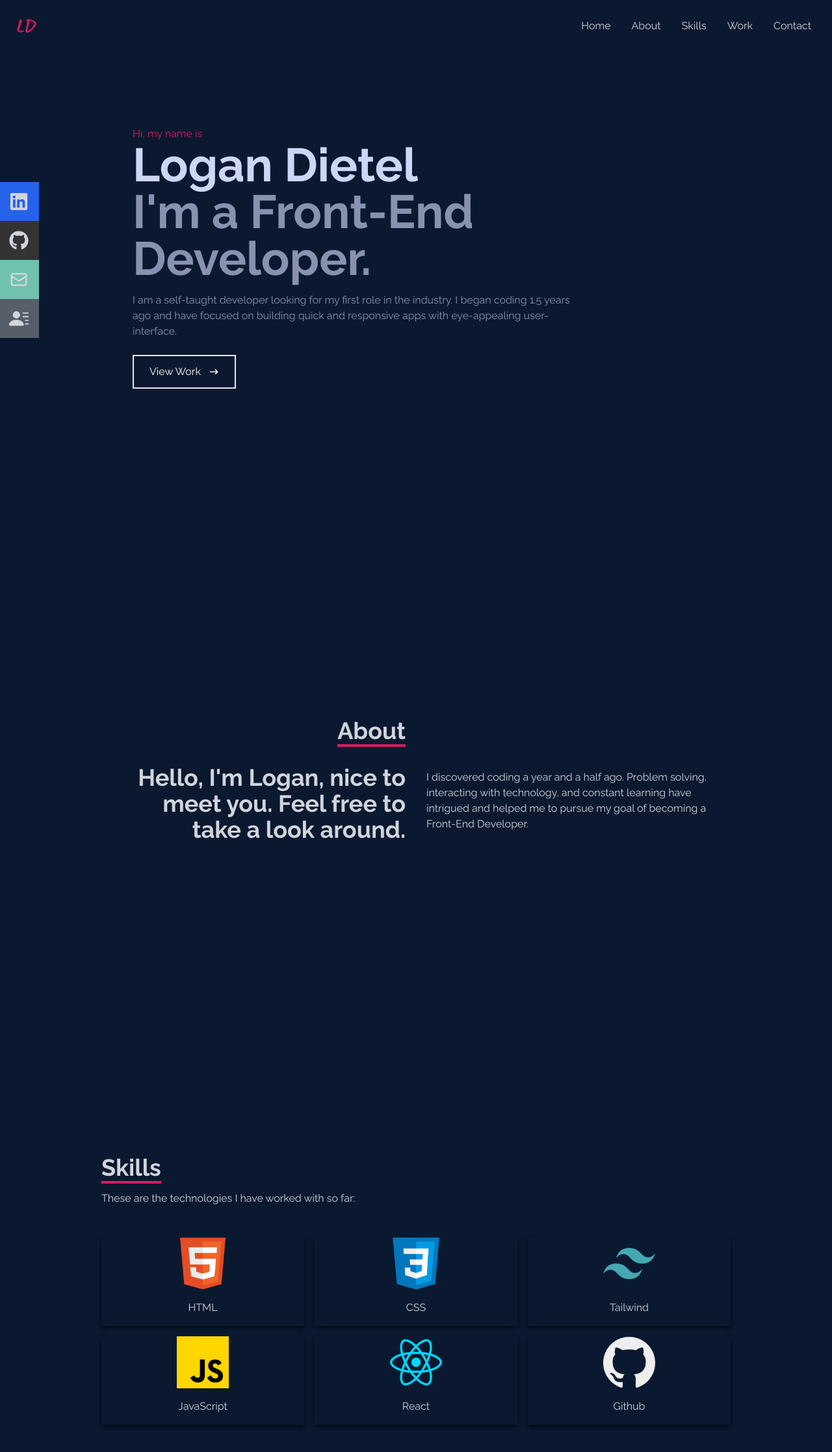
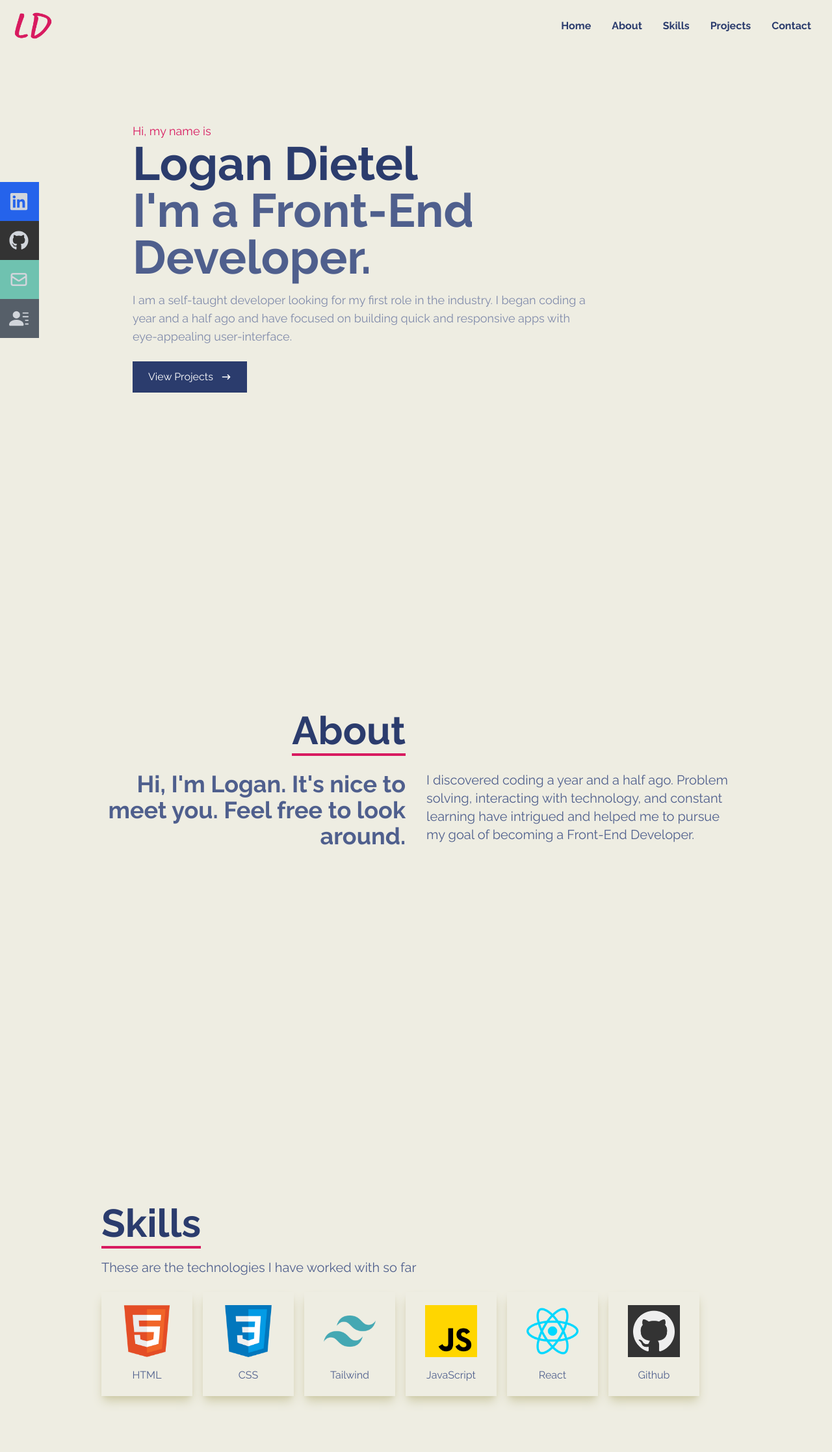
Before and after one commit to logjscript/Portfolio-Site, a React (Vite) app: page / in a window 1280 px wide. Shown: the top 2234 px of the page at 65% size. Built offline with nearby package versions, Linux system fonts and the light colour scheme.

Commit message:
Change color scheme for page and change grid layout for Skills

```diff
--- a/src/components/About.jsx
+++ b/src/components/About.jsx
@@ -2,21 +2,19 @@ import React from 'react'
 
 const About = () => {
     return (
-        <div name='about' className='w-full h-screen bg-[#0a192f] text-gray-300'>
+        <div name='about' className='w-full h-screen bg-[#EEEDE2] text-gray-300 px-16 mx-auto'>
             <div className='flex flex-col justify-center items-center w-full h-full'>
-                <div className='max-w-[1000px] w-full px-4 grid grid-cols-2 gap-8'>
-                    <div className='sm:text-right pb-8 pl-4'>
-                        <p className='text-4xl font-bold inline border-b-4 border-[#d81b60]'>About</p>
+                <div className='max-w-[1000px] w-full text-left sm:grid sm:grid-cols-2 sm:gap-8 sm:text-right'>
+                    <div className='pb-8'>
+                        <p className='text-6xl text-[#2b3c6d] font-bold inline border-b-4 border-[#d81b60]'>About</p>
                     </div>
-
-                    <div></div>
                 </div>
-                <div className='max-w-[1000px] w-full grid sm:grid-cols-2 gap-8 px-8'>
+                <div className='max-w-[1000px] w-full grid sm:grid-cols-2 gap-8 text-[#4f5f8d]'>
                     <div className='sm:text-right text-4xl font-bold'>
-                        <p>Hello, I'm Logan, nice to meet you. Feel free to take a look around.</p>
+                        <p>Hi, I'm Logan. It's nice to meet you. Feel free to look around.</p>
                     </div>
                     <div>
-                        <p className='sm:pt-2'>I discovered coding a year and a half ago. Problem solving, interacting with technology, and constant learning have intrigued and helped me to pursue my goal of becoming a Front-End Developer. </p>
+                        <p className='text-xl'>I discovered coding a year and a half ago. Problem solving, interacting with technology, and constant learning have intrigued and helped me to pursue my goal of becoming a Front-End Developer. </p>
                     </div>
                 </div>
             </div>
--- a/src/components/Home.jsx
+++ b/src/components/Home.jsx
@@ -2,23 +2,21 @@ import { HiArrowNarrowRight } from 'react-icons/hi'
 
 const Home = () => {
     return (
-        <div name='home' className='w-full h-screen bg-[#0a192f]'>
+        <div name='home' className='w-full h-screen bg-[#EEEDE2]'>
             <div className='max-w-[1000px] mx-auto px-16 flex flex-col justify-center h-full'>
-                <p className='text-[#d81b60]'>Hi, my name is</p>
-                <h1 className='text-4xl sm:text-7xl font-bold text-[#ccd6f6]'>Logan Dietel</h1>
-                <h2 className='text-4xl sm:text-7xl font-bold text-[#8892b0]'>I'm a Front-End Developer.</h2>
-                <p className='text-[#8892b0] py-4 max-w-[700px]'>I am a self-taught developer looking for my first role in the industry. I began coding 1.5 years ago and have focused on building quick and responsive apps with eye-appealing user-interface. </p>
+                <p className='text-[#d81b60] text-lg'>Hi, my name is</p>
+                <h1 className='text-4xl sm:text-7xl font-bold text-[#2b3c6d]'>Logan Dietel</h1>
+                <h2 className='text-4xl sm:text-7xl font-bold text-[#4f5f8d]'>I'm a Front-End Developer.</h2>
+                <p className='text-[#808bab] text-lg py-4 max-w-[700px]'>I am a self-taught developer looking for my first role in the industry. I began coding a year and a half ago and have focused on building quick and responsive apps with eye-appealing user-interface. </p>
 
                 <div>
-                    <button className='text-white group border-2 px-6 py-3 my-2 flex items-center  hover:bg-[#d81b60] hover:border-[#d81b60]'>View Work
+                    <button className='text-white bg-[#2b3c6d] group px-6 py-3 my-2 flex items-center  hover:bg-[#d81b60]'>View Projects
                         <span className='group-hover:rotate-90 duration-300'>
                             <HiArrowNarrowRight className='ml-3'/>
                         </span>
                     </button>
                 </div>
-
             </div>
-
         </div>
     )
 }
--- a/src/components/Icon.jsx
+++ b/src/components/Icon.jsx
@@ -1,8 +1,10 @@
 const Icon = ({ path, name }) => {
+    const imageClasses = `${name === 'Github' ? 'bg-[#333333] p-2': ''}  w-20 mx-auto`
+
     return (
-        <div className='shadow-md shadow-[#040c16] hover:scale-110 duration-500'>
-        <img className='w-20 mx-auto' src={path} alt={`${name} icon`} />
-        <p className='my-4'>{name}</p>
+        <div className='bg-[#EEEDE2] shadow-lg p-5 shadow-[#CDCAA7] hover:scale-110 duration-500'>
+            <img className={imageClasses} src={path} alt={`${name} icon`} />
+            <p className='mt-4'>{name}</p>
         </div>
     )
 }
--- a/src/components/Navbar.jsx
+++ b/src/components/Navbar.jsx
@@ -9,35 +9,31 @@ const Navbar = () => {
     const handleClick = () => setNav(!nav);
 
     return (
-        <nav className='fixed w-full h-[80px] flex justify-between items-center px-4 bg-[#0a192f] text-gray-300'>
+        <nav className='fixed w-full h-[80px] flex justify-between items-center px-4 bg-[#EEEDE2] text-[#2b3c6d] font-bold'>
             <div>
-                <img src={Logo} alt='Logo Image' className='w-[50px]' />
+                <img src={Logo} alt='Logo Image' className='w-[70px]' />
             </div>
 
-            {/* Menu */}
             <ul className='hidden md:flex'>
                 <li>Home</li>
                 <li>About</li>
                 <li>Skills</li>
-                <li>Work</li>
+                <li>Projects</li>
                 <li>Contact</li>
             </ul>
 
-            {/* Hamburger Menu */}
             <div onClick={handleClick} className='md:hidden z-10'>
                 {!nav ? <FaBars /> : <FaTimes />}
             </div>
 
-            {/* Mobile Menu */}
-            <ul className={!nav ? 'hidden' : 'absolute top-0 left-0 w-full h-screen bg-[#0a192f] flex flex-col justify-center items-center'}>
+            <ul className={!nav ? 'hidden' : 'absolute top-0 left-0 w-full h-screen bg-[#EEEDE2] flex flex-col justify-center items-center'}>
                 <li className='py-6 text-4xl'>Home</li>
                 <li className='py-6 text-4xl'>About</li>
                 <li className='py-6 text-4xl'>Skills</li>
-                <li className='py-6 text-4xl'>Work</li>
+                <li className='py-6 text-4xl'>Projects</li>
                 <li className='py-6 text-4xl'>Contact</li>
             </ul>
 
-            {/* Icons */}
             <div className='hidden lg:flex fixed flex-col top-[35%] left-0'>
                 <ul>
                     <li className='w-[160px] h-[60px] flex justify-between items-center ml-[-100px] hover:ml-[-10px] duration-300 bg-blue-600'>
--- a/src/components/Projects.jsx
+++ b/src/components/Projects.jsx
@@ -0,0 +1,20 @@
+
+
+const Projects = () => {
+  return (
+    <div name='projects' className="w-full md:h-screen text-gray-300 bg-[#0a192f]">
+        <div className="max-w-[1000px] mx-auto p-4 flex flex-col justify-center w-full h-full">
+            <div className="pb-8">
+                <p className="text-4xl font-bold inline border-b-4 border-pink-[#d81b60]">Projects</p>
+                <p>These are some of my recent projects</p>
+            </div>
+
+            <div>
+
+            </div>
+        </div>
+    </div>
+  )
+}
+
+export default Projects;
--- a/src/components/Skills.jsx
+++ b/src/components/Skills.jsx
@@ -16,14 +16,14 @@ const Skills = () => {
         {path: github, name: 'Github'},
     ];
     return (
-        <div name='skills' className='w-full h-screen bg-[#0a192f] text-gray-300 px-8'>
+        <div name='skills' className='w-full h-screen bg-[#EEEDE2] text-[#4f5f8d] px-8'>
             <div className='max-w-[1000px] mx-auto p-4 flex flex-col justify-center w-full h-full'>
                 <div>
-                    <p className='text-4xl font-bold inline border-b-4 border-[#d81b60]'>Skills</p>
-                    <p className='py-4'>These are the technologies I have worked with so far:</p>
+                    <p className='text-6xl text-[#2b3c6d] font-bold inline border-b-4 border-[#d81b60]'>Skills</p>
+                    <p className='pt-6 text-xl '>These are the technologies I have worked with so far</p>
                 </div>
 
-                <div className='w-full grid grid-cols-2 sm:grid-cols-3 gap-4 text-center py-8'>
+                <div className='w-full grid justify-center sm:justify-start grid-cols-[repeat(2,minmax(100px,140px))] sm:grid-cols-[repeat(auto-fit,140px)] gap-4 text-center pt-6'>
                     {images.map(image => {
                         return <Icon path={image.path} name={image.name} key={image.name} />
                     })}
```
Also changed, not shown: src/assets/logo.png.
